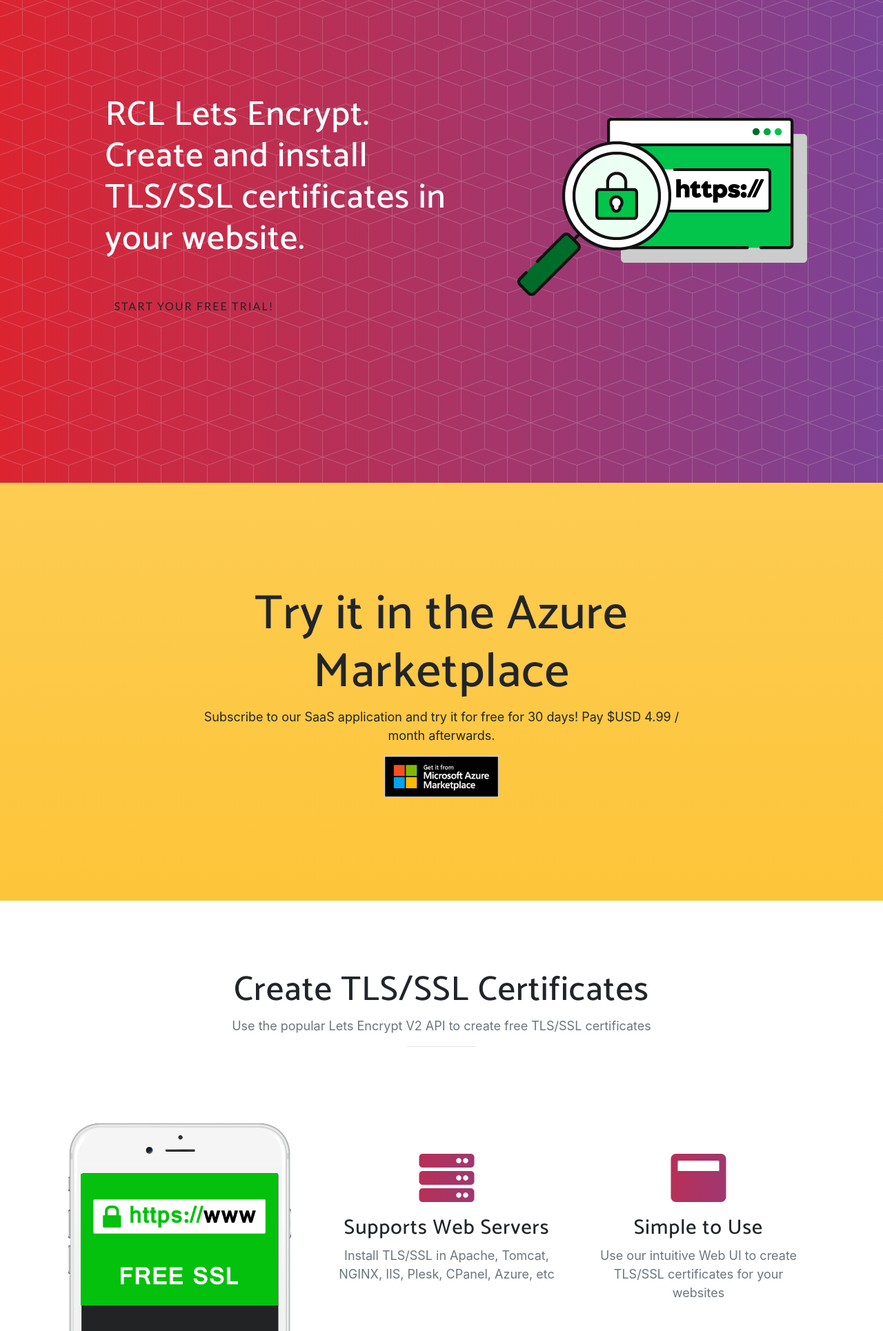
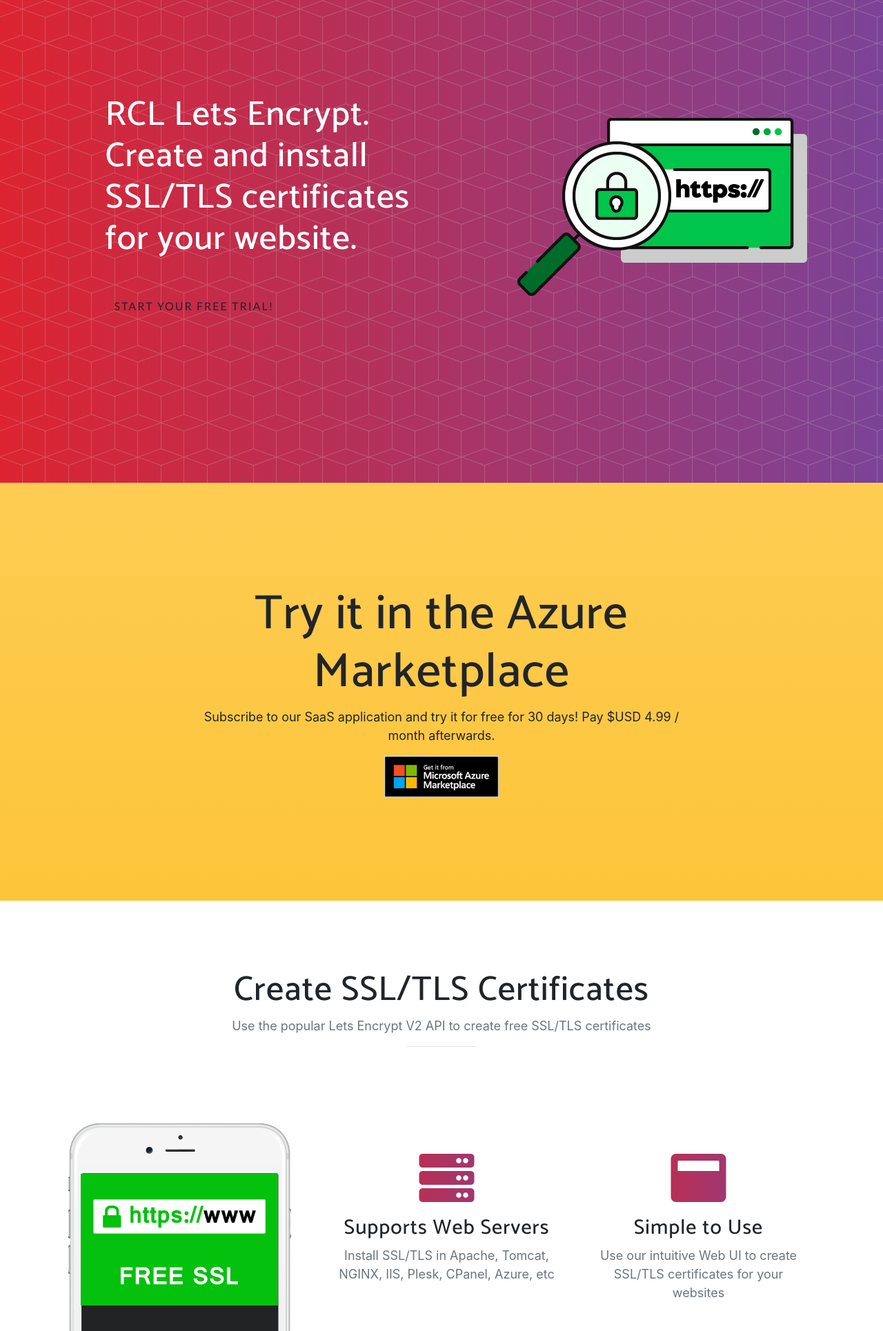
Before and after one commit to rcladmin/rclapp, a website with bundled scripts: page index.html in a window 1280 px wide. Shown: the part 100-2030 px from the top of the page at 69% size. Built offline with nearby package versions, Linux system fonts and the light colour scheme; a web font is replaced by a local one.

Commit message:
updated index

```diff
--- a/index.html
+++ b/index.html
@@ -6,7 +6,7 @@
   <meta charset="utf-8">
   <meta name="viewport" content="width=device-width, initial-scale=1, shrink-to-fit=no">
   <meta name="description"
-    content="Ray Consulting Limited: RCL Lets Encrypt, create free TLS/SSL certificates for websites.">
+    content="Ray Consulting Limited: RCL Lets Encrypt, create free SSL/TLS certificates for websites.">
   <meta name="author" content="Ray Consulting Limited">
 
   <title>RCL Lets Encrypt - Free SSL/TLS Certificates</title>
@@ -62,7 +62,7 @@
       <div class="row h-100">
         <div class="col-lg-7 my-auto">
           <div class="header-content mx-auto">
-            <h1 class="mb-5">RCL Lets Encrypt. Create and install TLS/SSL certificates in your website.</h1>
+            <h1 class="mb-5">RCL Lets Encrypt. Create and install SSL/TLS certificates for your website.</h1>
             <a href="#try" class="btn btn-outline btn-xl js-scroll-trigger">Start Your Free Trial!</a>
           </div>
         </div>
@@ -93,8 +93,8 @@
   <section class="features" id="features">
     <div class="container">
       <div class="section-heading text-center">
-        <h2>Create TLS/SSL Certificates</h2>
-        <p class="text-muted">Use the popular Lets Encrypt V2 API to create free TLS/SSL certificates</p>
+        <h2>Create SSL/TLS Certificates</h2>
+        <p class="text-muted">Use the popular Lets Encrypt V2 API to create free SSL/TLS certificates</p>
         <hr>
       </div>
       <div class="row">
@@ -117,14 +117,14 @@
                 <div class="feature-item">
                   <i class="fas fa-server text-primary"></i>
                   <h3>Supports Web Servers</h3>
-                  <p class="text-muted">Install TLS/SSL in Apache, Tomcat, NGINX, IIS, Plesk, CPanel, Azure, etc</p>
+                  <p class="text-muted">Install SSL/TLS in Apache, Tomcat, NGINX, IIS, Plesk, CPanel, Azure, etc</p>
                 </div>
               </div>
               <div class="col-lg-6">
                 <div class="feature-item">
                   <i class="fas fa-window-maximize text-primary"></i>
                   <h3>Simple to Use</h3>
-                  <p class="text-muted">Use our intuitive Web UI to create TLS/SSL certificates for your websites</p>
+                  <p class="text-muted">Use our intuitive Web UI to create SSL/TLS certificates for your websites</p>
                 </div>
               </div>
             </div>
@@ -155,7 +155,7 @@
   <section class="cta">
     <div class="cta-content">
       <div class="container">
-        <h2>Secure your site.</h2>
+        <h2>Secure your website.</h2>
         <a href="#try" class="btn btn-outline btn-xl js-scroll-trigger">Let's Get Started!</a>
       </div>
     </div>
```
